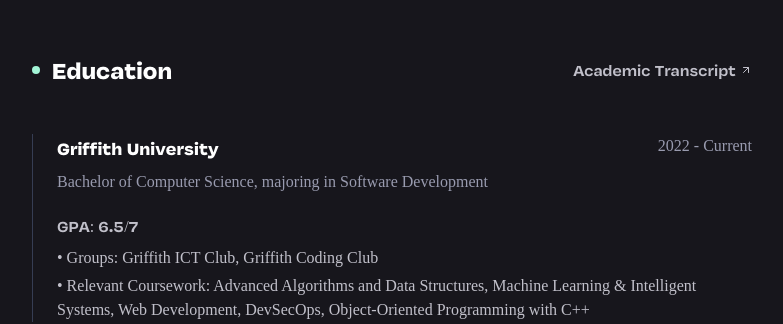
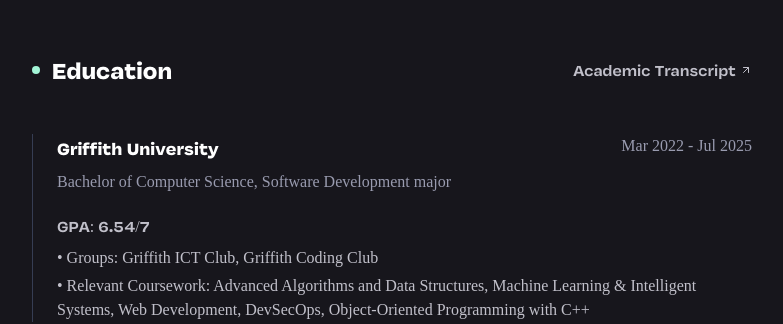
Before and after one commit to devanshkp/portfolio, a React (Vite) app: page / in a window 1280 px wide. Shown: the part 1320-1644 px from the top of the page, without its empty margins (248-1031 px from the left). Built offline with nearby package versions, Linux system fonts and the light colour scheme; a web font is replaced by a local one.

Commit message:
Update Home.jsx

```diff
--- a/src/pages/Home.jsx
+++ b/src/pages/Home.jsx
@@ -125,9 +125,9 @@
   const education = [
     {
       institution: "Griffith University",
-      degree: "Bachelor of Computer Science, majoring in Software Development",
-      period: "2022 - Current",
-      gpa: "GPA: 6.5/7",
+      degree: "Bachelor of Computer Science, Software Development major",
+      period: "Mar 2022 - Jul 2025",
+      gpa: "GPA: 6.54/7",
       misc: [
         "Groups: Griffith ICT Club, Griffith Coding Club",
         "Relevant Coursework: Advanced Algorithms and Data Structures, Machine Learning & Intelligent Systems, Web Development, DevSecOps, Object-Oriented Programming with C++",
```
